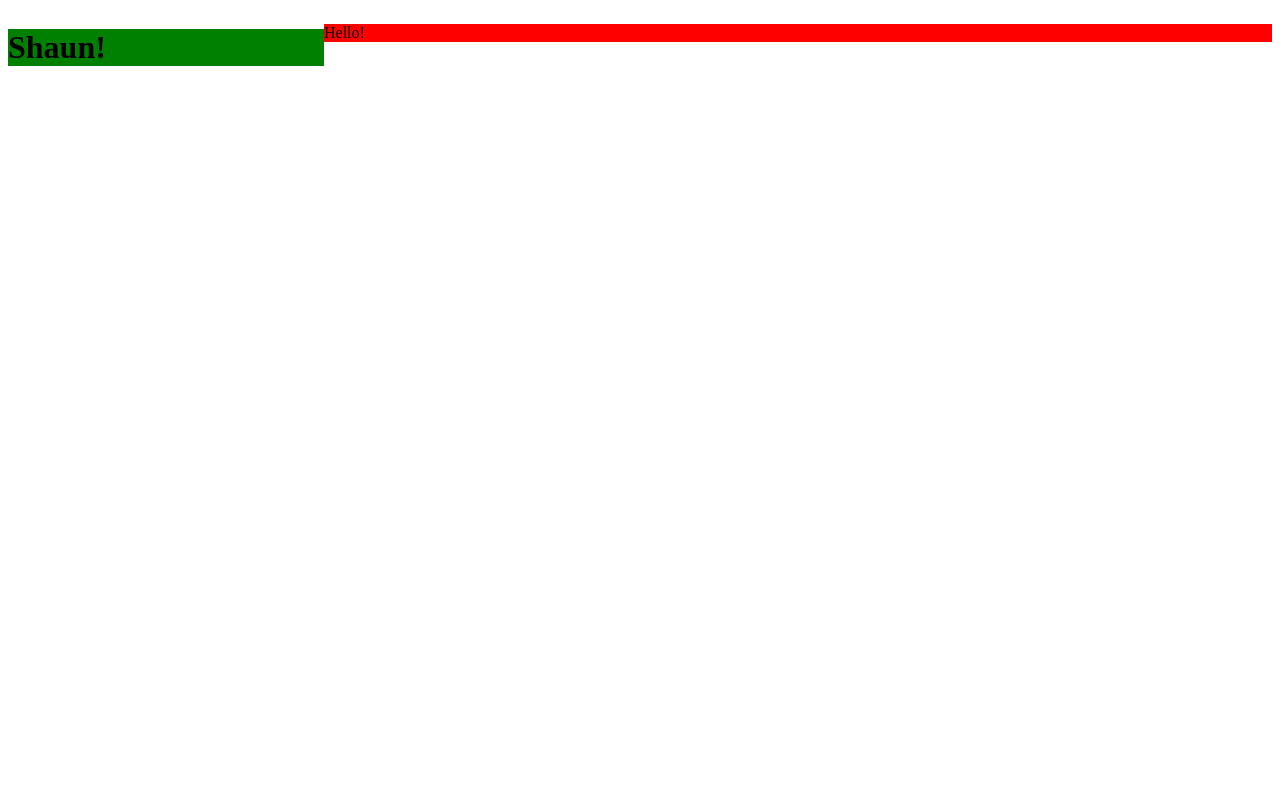
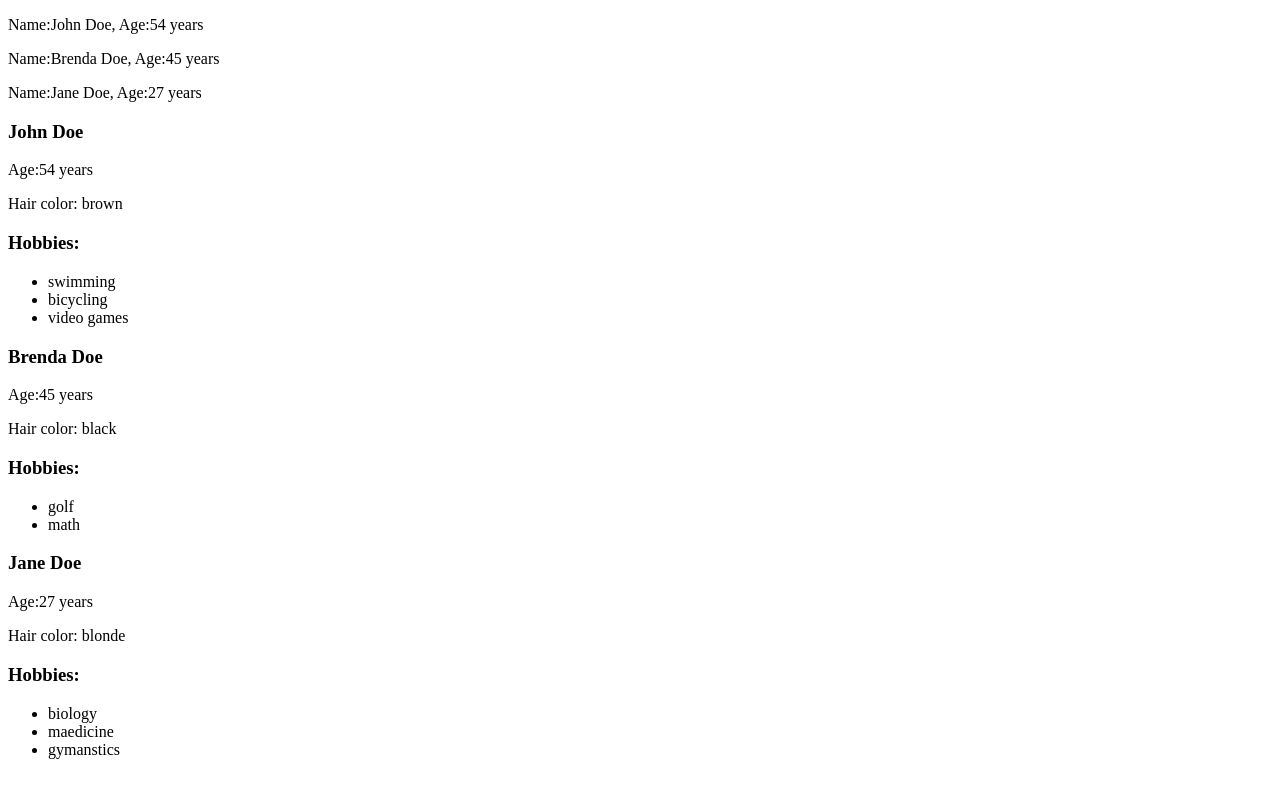
Before and after one commit to corinachistol/React-Design-patters, a React (Create React App) app: page / in a window 1280 px wide. Built offline with nearby package versions, Linux system fonts and the light colour scheme.

Commit message:
displaying lists of people

```diff
--- a/src/App.js
+++ b/src/App.js
@@ -1,20 +1,53 @@
-import { SplitScreen } from "./SplitScreen";
+import { RegularList } from "./RegularList";
+import { LargePersonListItem } from "./people/LargePersonListItem";
+import { SmallPersonListItem } from "./people/SmallPersonListItem";
 
+const people =[{
+  name: "John Doe",
+  age:54,
+  hairColor: "brown",
+  hobbies:['swimming', 'bicycling', 'video games'],
+}, {
+  name: "Brenda Doe",
+  age:45,
+  hairColor: "black",
+  hobbies:['golf', 'math'],
+}, {
+  name: "Jane Doe",
+  age:27,
+  hairColor: "blonde",
+  hobbies:['biology', 'maedicine', 'gymanstics'],
+}]
 
-const LeftHandComponent = ({name}) => {
-  return <h1 style={{backgroundColor:"green"}}>{name}!</h1>
-}
-
-const RightHandComponent = ({message}) => {
-  return <p  style={{backgroundColor:"red"}}>{message}!</p>
-}
+const products =[{
+  name:"Flat-Screen Tv",
+  price:"$300",
+  description: "Huge LCS screen, a great deal",
+  rating:4.5
+}, {
+  name:"Basketball",
+  price:"$10",
+  description: "Like the pros use",
+  rating:3.8
+}, {
+  name:"running Shoes",
+  price:"$120",
+  description: "Like the pros use",
+  rating:4.2
+}]
 
 function App() {
   return (
-   <SplitScreen leftWeight={1} rightWeight={3}>
-      <LeftHandComponent name="Shaun"/>
-      <RightHandComponent message="Hello"/>
-    </SplitScreen>
+    <>
+    <RegularList
+      items={people}
+      resourceName="person"
+      itemComponent={SmallPersonListItem}/>
+    <RegularList
+      items={people}
+      resourceName="person"
+      itemComponent={LargePersonListItem}/>
+    </>
   )
 }
 
--- /dev/null
+++ b/src/RegularList.js
@@ -0,0 +1,13 @@
+export const RegularList= ({
+    items,
+    resourceName,
+    itemComponent: ItemComponent
+}) => {
+    return(
+        <>
+        {items.map((item,index) => {
+            return <ItemComponent key={index} {...{ [resourceName]: item} } />
+        } )}
+        </>
+    )
+}
--- a/src/SplitScreen.js
+++ /dev/null
@@ -1,26 +0,0 @@
-import styled from 'styled-components';
-
-const Container = styled.div`
-    display:flex;
-`
-const Pane = styled.div`
-    flex:${props=>props.weight};
-`
-
-export const SplitScreen = ({
-    children,
-    leftWeight=1,
-    rightWeight=1
-}) => {
-    const[left,right] = children
-    return (
-        <Container>
-            <Pane weight={leftWeight}>
-                {left}
-            </Pane>
-            <Pane weight={rightWeight}>
-                {right}
-            </Pane>
-        </Container>
-    )
-}
--- /dev/null
+++ b/src/people/LargePersonListItem.js
@@ -0,0 +1,14 @@
+export const LargePersonListItem = ({person}) => {
+    const { name,age, hairColor, hobbies} = person
+    return (
+        <>
+        <h3>{name}</h3>
+        <p>Age:{age} years</p>
+        <p>Hair color: {hairColor}</p>
+        <h3>Hobbies:</h3>
+        <ul>
+            {hobbies.map(hobby => <li key={hobby}>{hobby}</li>)}
+        </ul>
+        </>
+    )
+}
--- /dev/null
+++ b/src/people/SmallPersonListItem.js
@@ -0,0 +1,6 @@
+export const SmallPersonListItem = ({person}) => {
+    const { name,age} = person
+    return (
+        <p>Name:{name}, Age:{age} years</p>
+    )
+}
```
Also changed, not shown: src/products/LargeProductListItem.js (added), src/products/SmallProductListItem.js (added).
